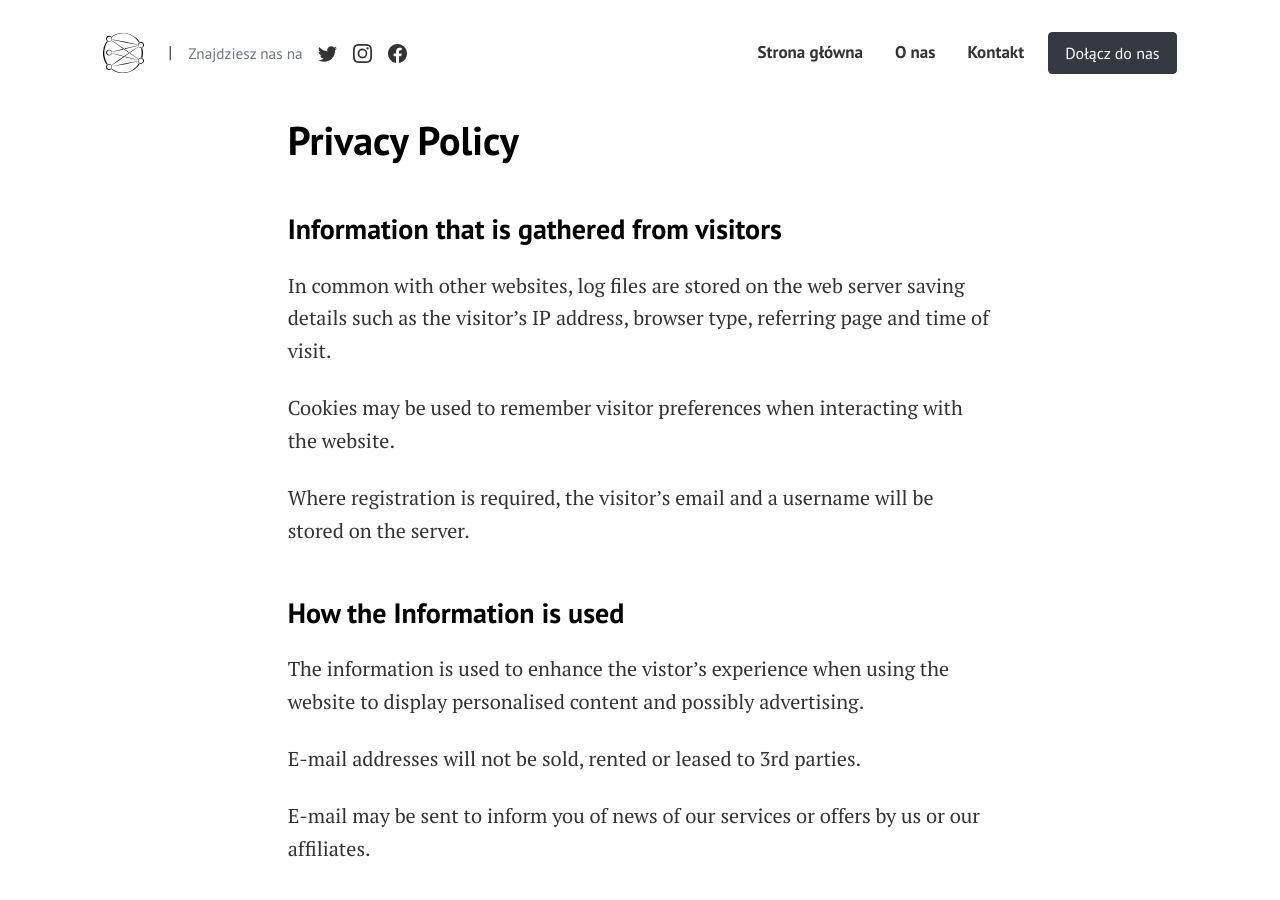
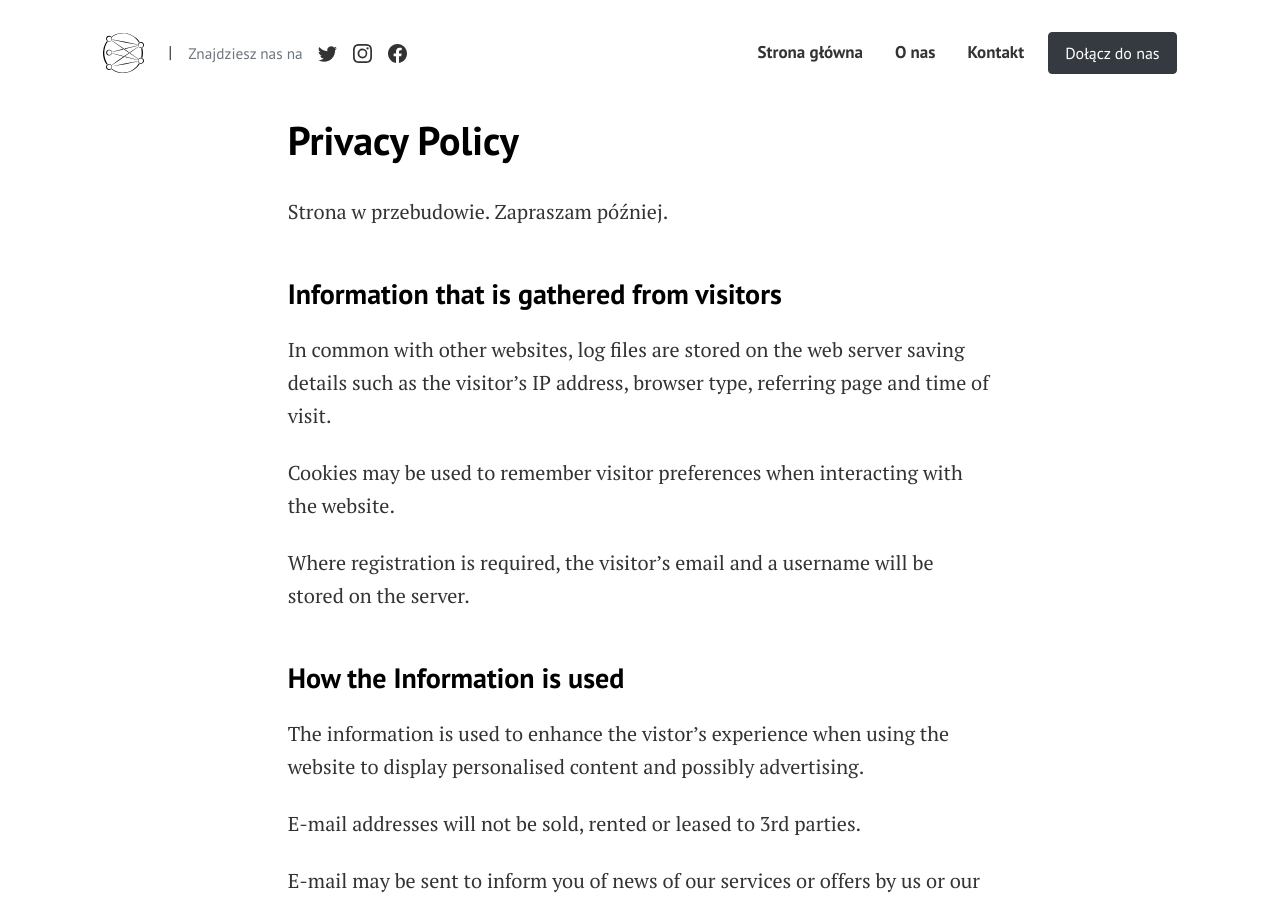
Before and after one commit to knmlprz/knml.edu.pl, a Jekyll site: the page built from pages/privacy-policy.md, in a window 1280 px wide and 900 px high. Built offline with Jekyll 4.4.1, drawn with Linux system fonts in a browser that asks for light colours.

Commit message:
content/privacy_policy: Add work in progress info

```diff
--- a/pages/privacy-policy.md
+++ b/pages/privacy-policy.md
@@ -4,6 +4,8 @@ title: Privacy Policy
 permalink: /privacy-policy/
 comments: false
 ---
+
+Strona w przebudowie. Zapraszam później.
 
 ### Information that is gathered from visitors
 In common with other websites, log files are stored on the web server saving details such as the visitor's IP address, browser type, referring page and time of visit.
```
